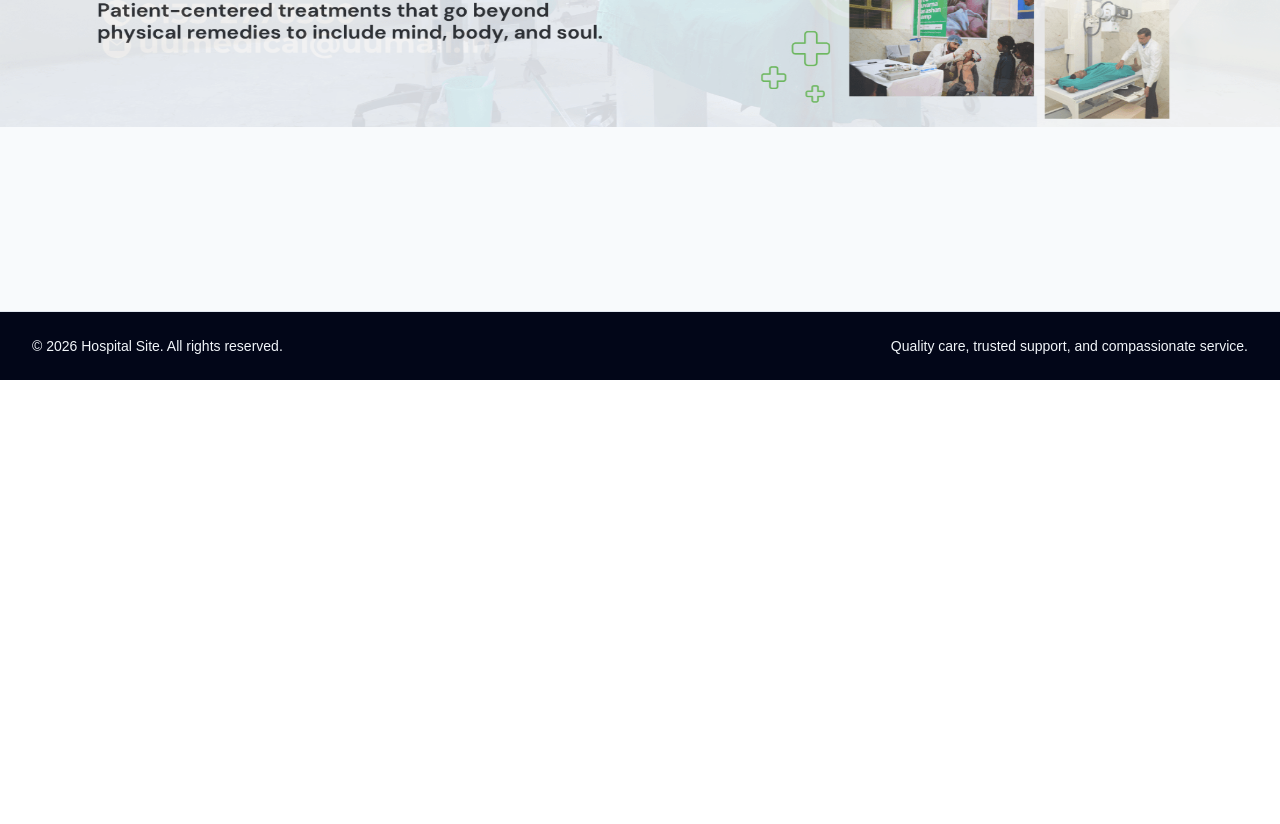
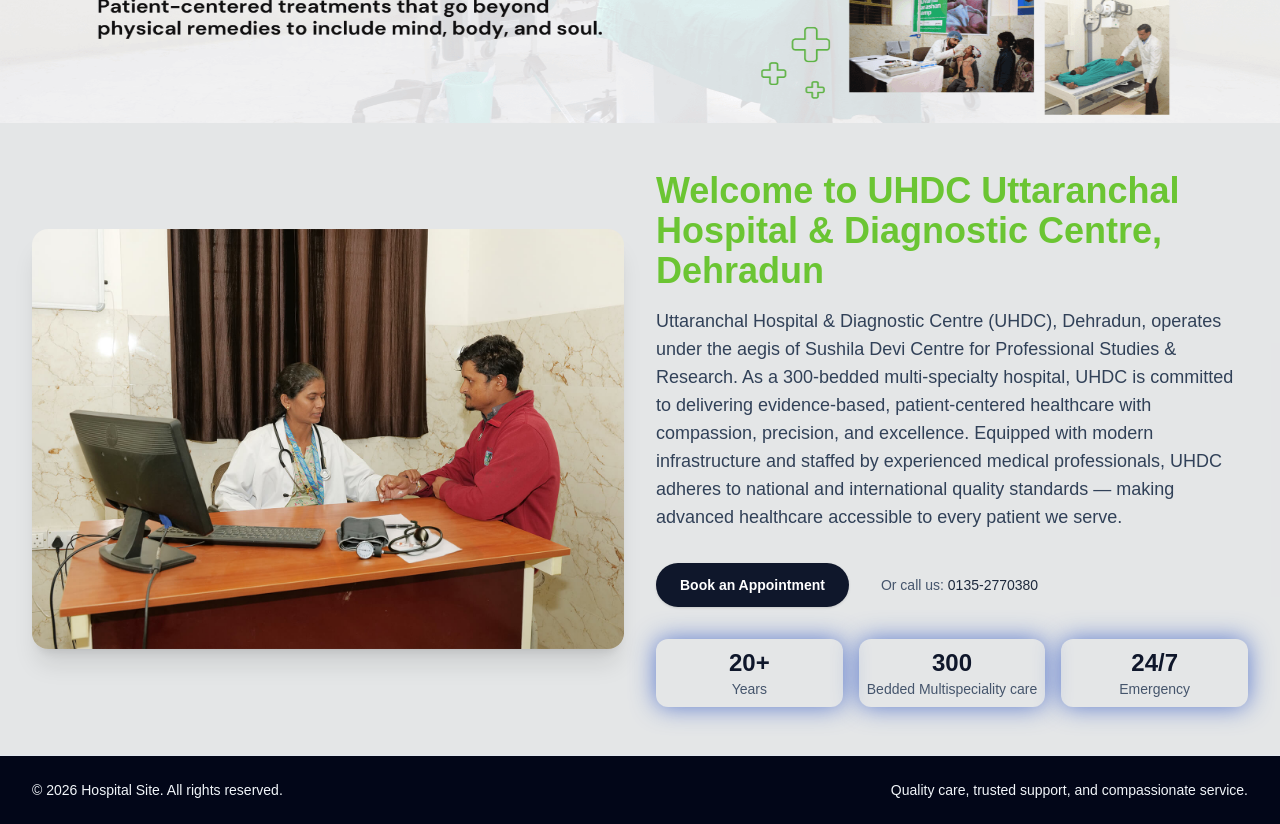
Before and after one commit to Kakrote/hospital_site_2026, a Next.js app: page / in a window 1280 px wide. Shown: the part 420-1244 px from the top of the page. Before the commit the page ends 800 px from the top, so only its background shows below. Built offline with nearby package versions, Linux system fonts and the light colour scheme.

Commit message:
about section

```diff
--- a/app/page.tsx
+++ b/app/page.tsx
@@ -1,10 +1,12 @@
 import React from 'react'
 import HeroSlider from '@/components/HeroSlider'
+import About from '@/components/About'
 
 const page = () => {
   return (
     <div>
       <HeroSlider />
+      <About/>
     </div>
   )
 }
--- /dev/null
+++ b/components/About.tsx
@@ -0,0 +1,96 @@
+import React from 'react'
+import Image from 'next/image'
+import Link from 'next/link'
+import data from '@/data/content.json'
+
+const About = () => {
+    const about = data.about || {
+        title: 'About Us',
+        description:
+            'We are committed to delivering high-quality, compassionate healthcare with modern facilities and an experienced team of specialists.',
+    }
+
+    return (
+        <section className="bg-[#adadad44] py-12">
+            <div className="container mx-auto px-4 sm:px-6 lg:px-8">
+                <div className="grid grid-cols-1 gap-8 lg:grid-cols-2 lg:items-center">
+
+                    {/* Left: image / decorative */}
+                    <div className="relative order-2 lg:order-1">
+                        <div className="overflow-hidden rounded-2xl shadow-xl">
+                            <Image
+                                src={data.about.image || '/assets/images/logo.svg'}
+                                alt={about.title}
+                                width={960}
+                                height={540}
+                                className="w-full h-72 object-cover sm:h-96 lg:h-105"
+                                priority
+                            />
+                        </div>
+
+                        {/* <div className="-mt-12 ml-4 hidden sm:block container mx-auto">
+                            <div className="flex gap-3">
+                                <div className="rounded-xl bg-slate-50 p-4 shadow-md">
+                                    <h4 className="text-xl font-semibold">24/7 Emergency</h4>
+                                    <p className="text-sm text-slate-600">Rapid response & trauma care</p>
+                                </div>
+                                <div className="rounded-xl bg-slate-50 p-4 shadow-md">
+                                    <h4 className="text-xl font-semibold">Certified Doctors</h4>
+                                    <p className="text-sm text-slate-600">Experienced multi-speciality team</p>
+                                </div>
+                            </div>
+                        </div> */}
+                    </div>
+
+
+                    {/* Right: content */}
+                    <div className="order-1 lg:order-2">
+                        <h2 className="text-3xl font-extrabold text-[#6bc533] sm:text-4xl">{about.title}</h2>
+                        <p className="mt-4 text-lg text-slate-700">{about.description}</p>
+
+                        {/* <div className="mt-6 grid grid-cols-1 gap-4 sm:grid-cols-2">
+              <div className="rounded-lg border border-slate-100 bg-white p-5 shadow-sm">
+                <h3 className="text-lg font-semibold">Patient-first Care</h3>
+                <p className="mt-2 text-sm text-slate-600">Individualized treatment plans and compassionate staff.</p>
+              </div>
+              <div className="rounded-lg border border-slate-100 bg-white p-5 shadow-sm">
+                <h3 className="text-lg font-semibold">Modern Facilities</h3>
+                <p className="mt-2 text-sm text-slate-600">State-of-the-art equipment across all departments.</p>
+              </div>
+            </div> */}
+
+                        <div className="mt-8 flex flex-col gap-4 sm:flex-row sm:items-center">
+                            <Link
+                                href="/contact"
+                                className="inline-flex items-center justify-center rounded-full bg-slate-900 px-6 py-3 text-sm font-semibold text-white shadow hover:bg-slate-800"
+                            >
+                                Book an Appointment
+                            </Link>
+
+                            <div className="mt-2 text-sm text-slate-600 sm:mt-0 sm:ml-4">
+                                Or call us: <span className="font-medium text-slate-800">{data.header.contact?.[0]}</span>
+                            </div>
+                        </div>
+
+                        <div className="mt-8 grid grid-cols-3 gap-4 sm:grid-cols-3">
+                            <div className="text-center shadow-[0px_0px_25px_0px] shadow-[#234dc2b0] rounded-xl p-2 ">
+                                <div className="text-2xl font-bold text-slate-900">20+</div>
+                                <div className="text-sm text-slate-600">Years</div>
+                            </div>
+                            <div className="text-center shadow-[0px_0px_25px_0px] shadow-[#234dc2b0] rounded-xl p-2">
+                                <div className="text-2xl font-bold text-slate-900">300</div>
+                                <div className="text-sm text-slate-600">Bedded Multispeciality care</div>
+                            </div>
+                            <div className="text-center shadow-[0px_0px_25px_0px] shadow-[#234dc2b0] rounded-xl p-2">
+                                <div className="text-2xl font-bold text-slate-900">24/7</div>
+                                <div className="text-sm text-slate-600">Emergency</div>
+                            </div>
+                        </div>
+                    </div>
+                </div>
+            </div>
+        </section>
+    )
+}
+
+export default About
--- a/components/Header.tsx
+++ b/components/Header.tsx
@@ -19,7 +19,7 @@
 
 const Header = ({ data }: { data: HeaderProps }) => {
     return (
-        <header className=" border-slate-200  backdrop-blur ">
+        <header className="fixed inset-x-0 top-0 z-80 border-slate-200 bg-white/95 backdrop-blur overflow-visible">
             {/* top bar */}
             <div className="mx-auto flex w-full  flex-col gap-4 px-4 py-2 sm:px-6 lg:px-8 bg-[#d6d61d]">
                 <div className="flex container mx-auto flex-col gap-3 text-sm text-black md:flex-row md:items-center md:justify-between">
@@ -48,12 +48,13 @@
 
             {/* main navigation */}
 
-            <div className="flex flex-col gap-4 lg:flex-row lg:items-center lg:justify-between container mx-auto px-4 py-4  sm:px-6 lg:px-8">
+            <div className="border-b border-slate-200 bg-white/95 backdrop-blur">
+                <div className="relative z-50 flex flex-col gap-4 lg:flex-row lg:items-center lg:justify-between container mx-auto px-4 py-4 sm:px-6 lg:px-8">
                     <Link href="/" className="inline-flex items-center gap-3">
                         <img src={data.logo} alt="Hospital logo" className="h-12 w-auto" />
                     </Link>
 
-                <nav aria-label="Primary" className="w-full lg:w-auto">
+                    <nav aria-label="Primary" className="relative z-50 w-full lg:w-auto">
                         <ul className="flex flex-wrap items-center gap-2 lg:justify-end">
                         {data.navigation.map((item) => (
                             <li key={item.name} className="relative group">
@@ -66,8 +67,8 @@
                                             {item.name}
                                             <span className="ml-2 text-xs">▾</span>
                                         </Link>
-                                        <div className="invisible absolute left-0 top-full z-20 pt-3 opacity-0 transition group-hover:visible group-hover:opacity-100 group-focus-within:visible group-focus-within:opacity-100">
-                                            <ul className="min-w-64 rounded-2xl border border-slate-200 bg-white p-2 shadow-lg shadow-slate-200/70">
+                                        <div className="invisible absolute left-0 top-full z-70 pt-3 opacity-0 transition group-hover:visible group-hover:opacity-100 group-focus-within:visible group-focus-within:opacity-100">
+                                            <ul className="min-w-64 rounded-2xl border border-slate-200 bg-white p-2 shadow-lg shadow-slate-200/70 ">
                                                 {item.children.map((child) => (
                                                     <li key={child.name}>
                                                         <Link
@@ -94,6 +95,7 @@
                         </ul>
                     </nav>
                 </div>
+            </div>
         </header>
     )
 }
--- a/components/commonLayout.tsx
+++ b/components/commonLayout.tsx
@@ -11,7 +11,7 @@
   return (
     <div className="flex min-h-screen flex-col bg-slate-50 text-slate-900">
       <Header data={content.header} />
-      <main className="flex-1">
+      <main className="flex-1 pt-40 md:pt-32">
         {children}
       </main>
       <Footer />
--- a/data/content.json
+++ b/data/content.json
@@ -45,5 +45,11 @@
             "src":"/assets/images/hero-sliders/slider-new5.jpg",
             "alt":"Hero Image 4"
         }
-    ]
+    ],
+
+    "about":{
+        "title":"Welcome to UHDC Uttaranchal Hospital & Diagnostic Centre, Dehradun",
+        "description":"Uttaranchal Hospital & Diagnostic Centre (UHDC), Dehradun, operates under the aegis of Sushila Devi Centre for Professional Studies & Research. As a 300-bedded multi-specialty hospital, UHDC is committed to delivering evidence-based, patient-centered healthcare with compassion, precision, and excellence. Equipped with modern infrastructure and staffed by experienced medical professionals, UHDC adheres to national and international quality standards — making advanced healthcare accessible to every patient we serve.",
+        "image":"/assets/images/h1.jpg"
+    }
 }
```
Also changed, not shown: public/assets/images/h1.jpg (added). Lines whose indentation alone changed are shown as unchanged.
